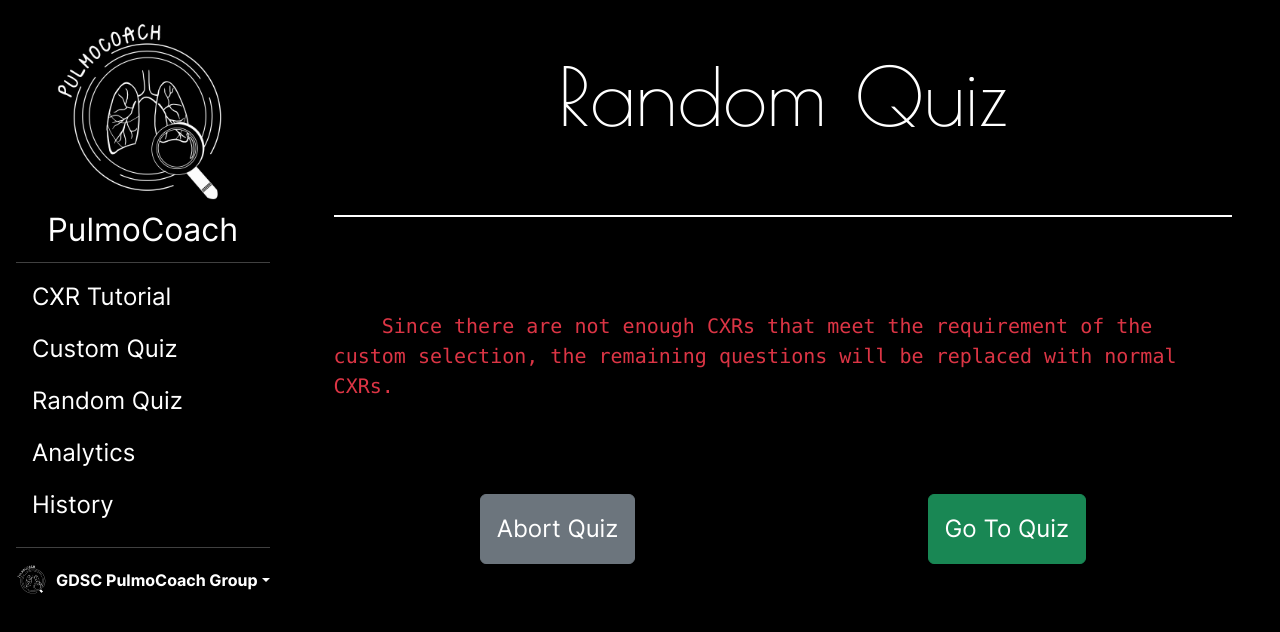
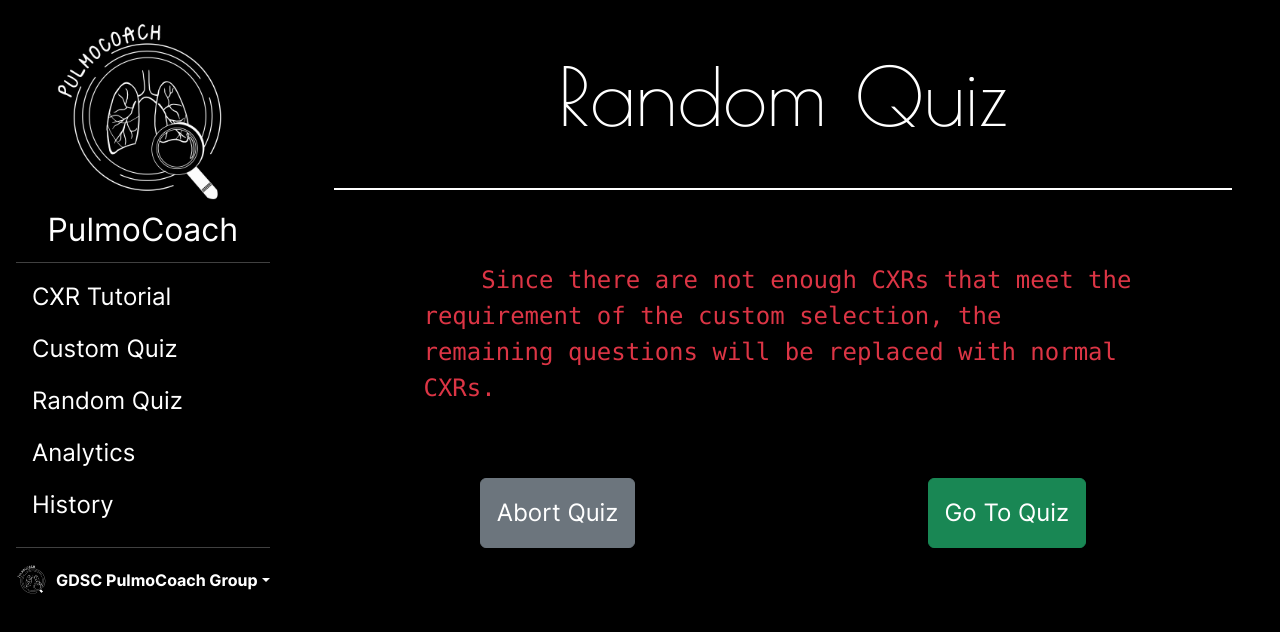
Before and after one commit to eric900115/PulmoCoach, an Angular app: page /random_quiz in a window 1280 px wide. Shown: the top 632 px of the page. Built offline with nearby package versions, Linux system fonts and the light colour scheme; a web font is replaced by a local one.

Commit message:
fix: random quiz btn

```diff
--- a/src/app/random-quiz/random-quiz.component.html
+++ b/src/app/random-quiz/random-quiz.component.html
@@ -6,15 +6,14 @@
         <h1 id = "page_title" class="display-1 text-center">Random Quiz</h1>
         <hr id = "page_hr" class="d-flex align-items-start">
             <div>
-                <pre id = "hint_paragraph" class="fs-6 fs-md-5 text-danger">
+                <pre id = "hint_paragraph" class="fs-6 fs-md-5 fs-lg-4 text-danger">
                     {{ QuizHint }}
                 </pre>
             </div>
 
-            <!-- md -->
-            <div class="d-flex justify-content-around pd-5">
-                <button type="button" class="btn btn-secondary fs-5 fs-lg-4 p-3" routerLink="/menu">Abort Quiz</button>
-                <button type="button" class="btn btn-success fs-5 fs-lg-4 p-3">Go To Quiz</button>
+            <div class="d-flex flex-column flex-md-row justify-content-around pd-5">
+                <button type="button" class="btn btn-secondary fs-6 fs-md-5 fs-lg-4 p-3 m-3" routerLink="/menu">Abort Quiz</button>
+                <button type="button" class="btn btn-success fs-6 fs-md-5 fs-lg-4 p-3 m-3">Go To Quiz</button>
                 <!-- <button id="abort" routerLink="/menu">Abort Quiz</button> -->
                 <!-- <button id="go_to_quiz" (click)="startQuiz()">Go To Quiz</button> -->
             </div>
--- a/src/app/random-quiz/random-quiz.component.scss
+++ b/src/app/random-quiz/random-quiz.component.scss
@@ -1,8 +1,9 @@
 #hint_paragraph {
     // text-align: middle;
-    width:100%;
+    width:80%;
     white-space: pre-wrap;
     margin-inline: auto;
+    margin: auto;
 }
 
 #page_title {
```
